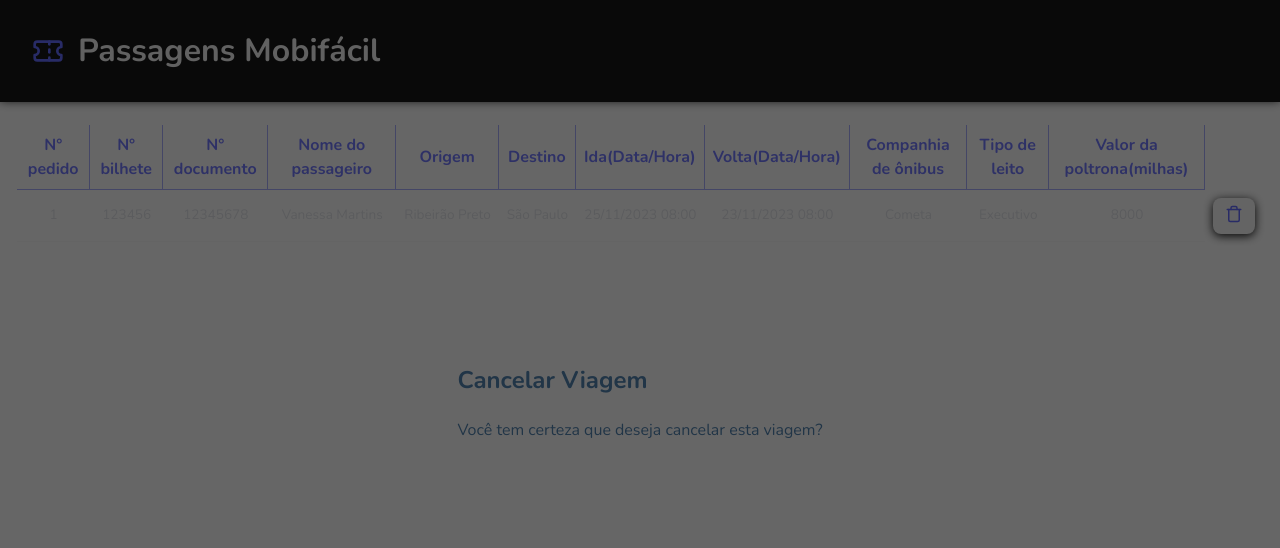
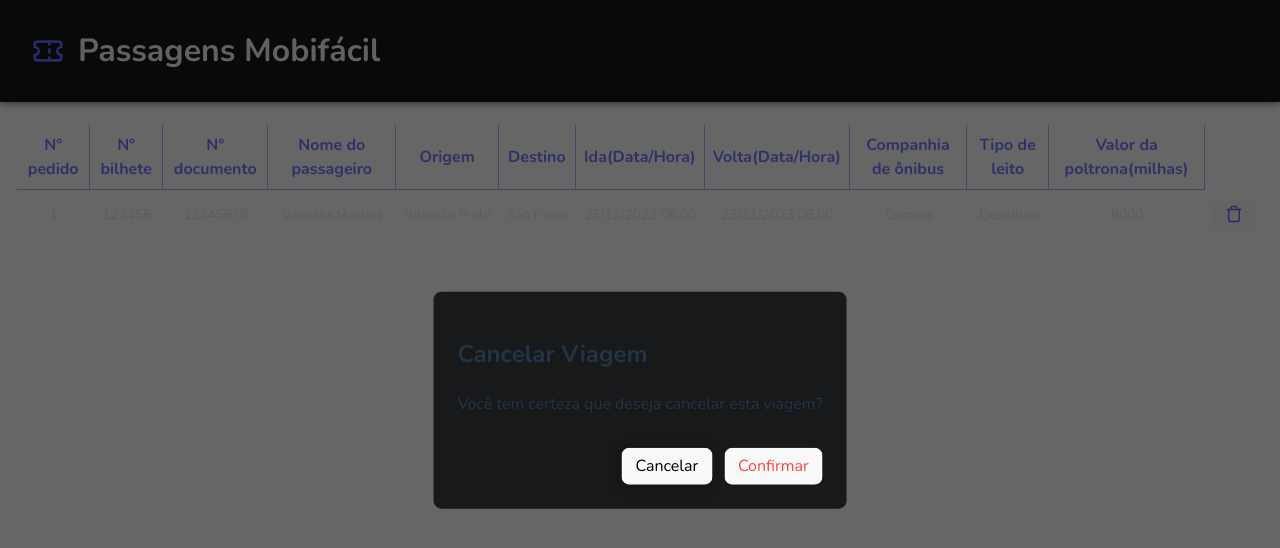
Before and after one commit to vanymartins2/passagens-mobifacil, a React (Vite) app: page / in a window 1280 px wide. Both pictures are taken after a click on the button 1233 px from the left and 216 px from the top of the page. Shown: the top 548 px of the page. Built offline with nearby package versions, Linux system fonts and the light colour scheme; the HTML template or start-up script is replaced by a standard one.

Commit message:
added: modal styles

```diff
--- a/src/components/Modal.tsx
+++ b/src/components/Modal.tsx
@@ -17,12 +17,27 @@ export function Modal() {
           top: '50%',
           left: '50%',
           transform: 'translateX(-50%) translateY(-50%)',
+          backgroundColor: '#18191A',
+          padding: '1.5rem',
+          borderRadius: '0.5rem',
         }}
       >
         <AlertDialog.Title>Cancelar Viagem</AlertDialog.Title>
         <AlertDialog.Description>
           Você tem certeza que deseja cancelar esta viagem?
         </AlertDialog.Description>
+
+        <div
+          style={{
+            display: 'flex',
+            gap: 12,
+            justifyContent: 'flex-end',
+            marginTop: '32px',
+          }}
+        >
+          <AlertDialog.Cancel>Cancelar</AlertDialog.Cancel>
+          <AlertDialog.Action id="danger">Confirmar</AlertDialog.Action>
+        </div>
       </AlertDialog.Content>
     </AlertDialog.Portal>
   )
--- a/src/styles/index.css
+++ b/src/styles/index.css
@@ -17,6 +17,14 @@
 #root {
   width: 100%;
   margin: 0 auto;
+}
+
+#danger {
+  color: #ff4444;
+}
+
+#danger:hover {
+  border-color: #ff4444;
 }
 
 a {
@@ -61,10 +69,6 @@ button:focus-visible {
   box-shadow: 0 2px 10px #121212;
 }
 
-#danger {
-  color: #ff4444;
-}
-
 @media (prefers-color-scheme: light) {
   :root {
     color: #213547;
```
